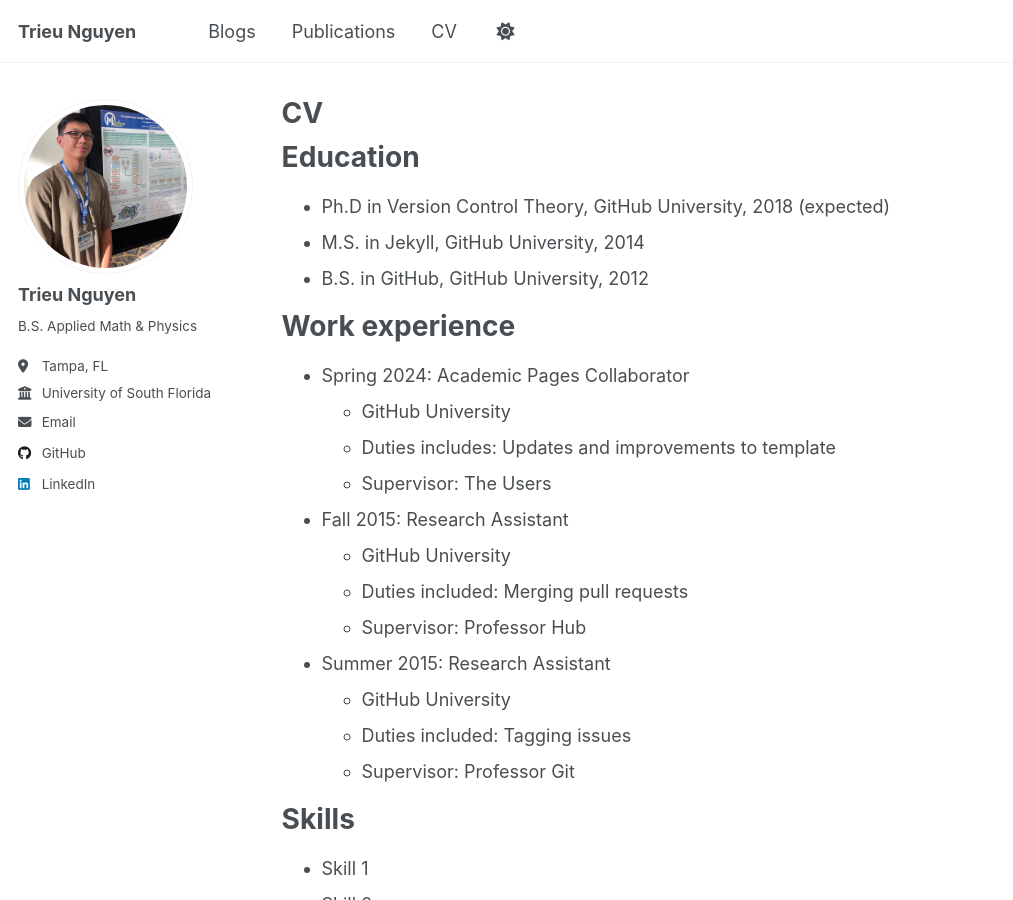
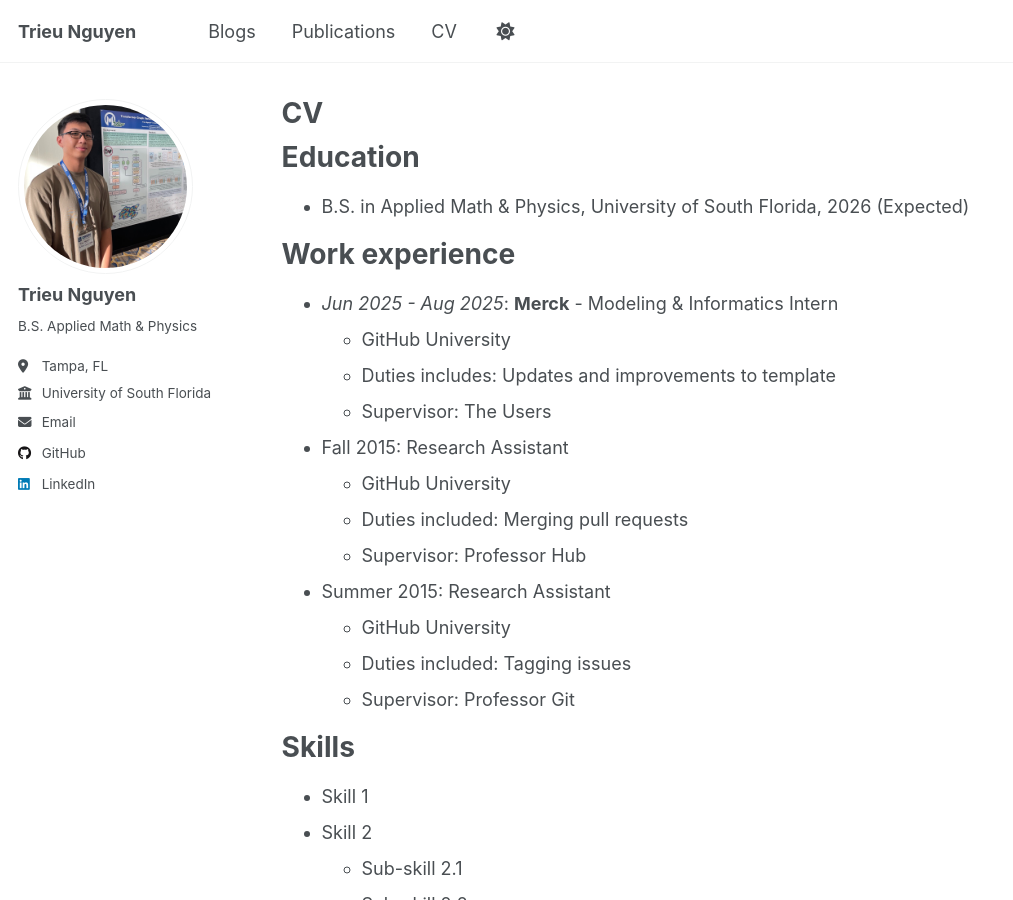
Before and after one commit to nnhoangtrieu/nnhoangtrieu.github.io, a Jekyll site: the page built from _pages/cv.md, in a window 1280 px wide and 900 px high. Shown: the whole window, without its empty margins (0-1013 px from the left). Built offline with Jekyll 4.4.1, drawn with Linux system fonts in a browser that asks for light colours; a script that is not in the unit is left out.

Commit message:
update experience

```diff
--- a/_pages/cv.md
+++ b/_pages/cv.md
@@ -11,13 +11,11 @@ redirect_from:
 
 Education
 ======
-* Ph.D in Version Control Theory, GitHub University, 2018 (expected)
-* M.S. in Jekyll, GitHub University, 2014
-* B.S. in GitHub, GitHub University, 2012
+* B.S. in Applied Math & Physics, University of South Florida, 2026 (Expected)
 
 Work experience
 ======
-* Spring 2024: Academic Pages Collaborator
+* *Jun 2025 - Aug 2025*: **Merck** - Modeling & Informatics Intern
   * GitHub University
   * Duties includes: Updates and improvements to template
   * Supervisor: The Users
```
